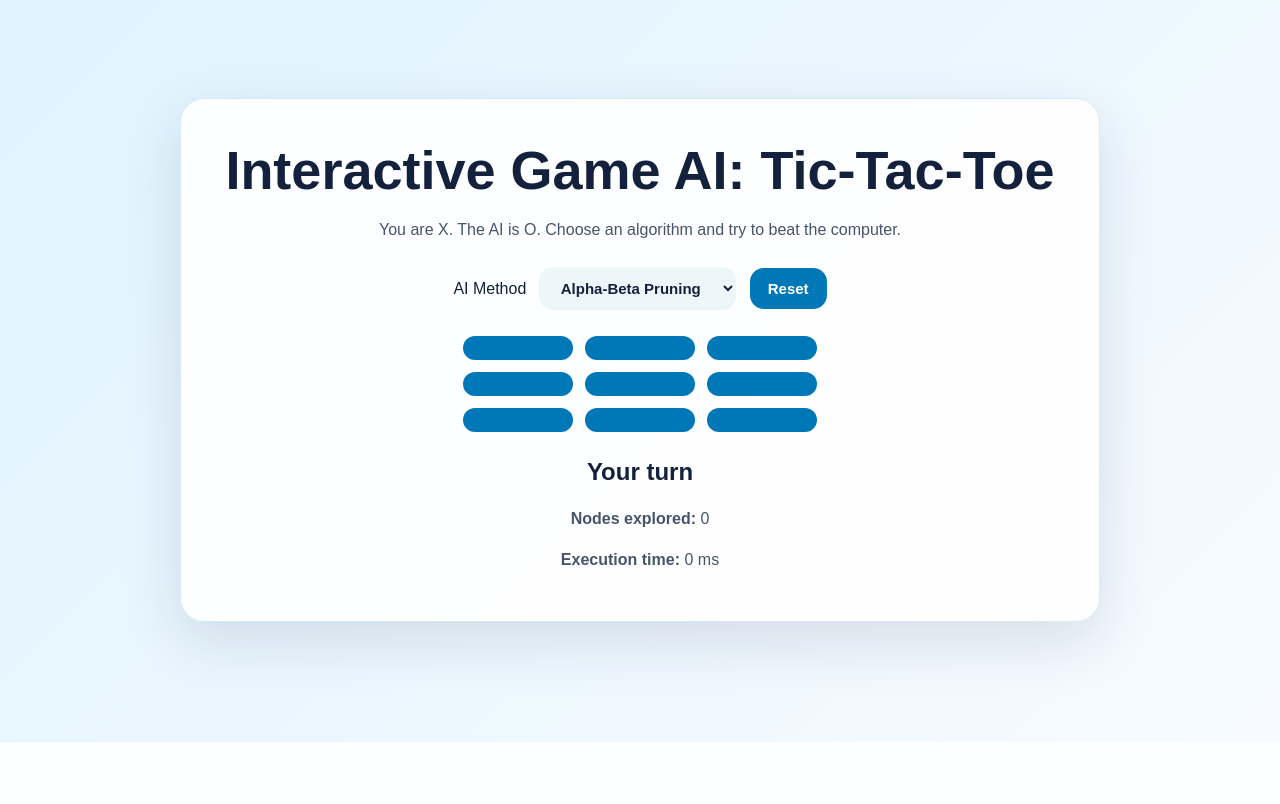
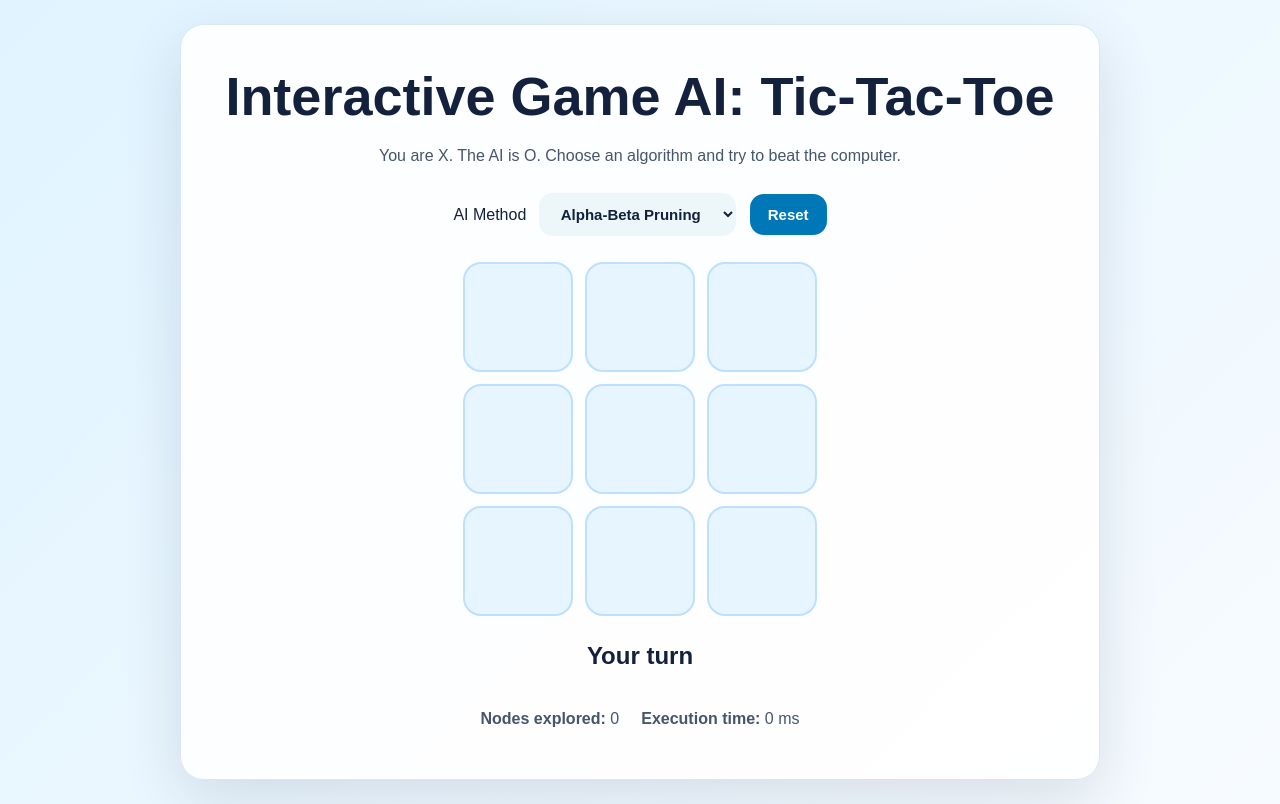
Before and after one commit to Pranav-32/AI_ProblemSolving_RA141_RA142, a Flask app: page /tic-tac-toe in a window 1280 px wide. Shown: the part 58-862 px from the top of the page. Before the commit the page ends 800 px from the top, so only its background shows below. Run offline with Flask 3, Linux system fonts and the light colour scheme.

Commit message:
Tic-Tac-Toe grid style

```diff
--- a/static/css/style.css
+++ b/static/css/style.css
@@ -53,3 +53,22 @@ select { background: #edf6f9; color: #14213d; margin-left: 8px; }
   justify-content: center;
   margin: 26px auto;
 }
+.cell {
+  width: 110px;
+  height: 110px;
+  border-radius: 18px;
+  background: #e6f5ff;
+  display: grid;
+  place-items: center;
+  font-size: 54px;
+  font-weight: 900;
+  color: #0077b6;
+  border: 2px solid #bde0fe;
+}
+.cell:hover { background: #d8efff; }
+.metrics {
+  display: flex;
+  gap: 22px;
+  justify-content: center;
+  flex-wrap: wrap;
+}
```
